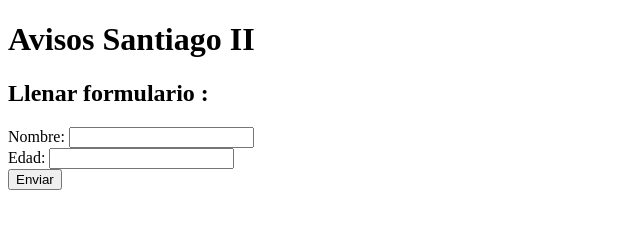
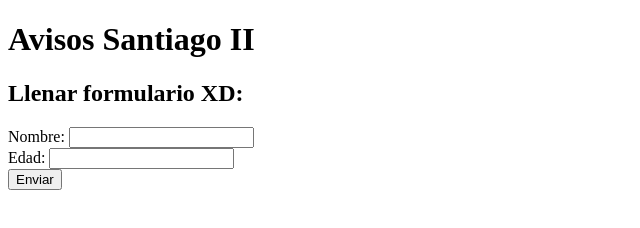
Before and after one commit to santiagosegundo/avisos, a plain HTML site: page index.html in a window 1280 px wide. Shown: the full height of the page, 0-640 px from the left. Drawn offline with Linux system fonts and the light colour scheme.

Commit message:
Update index.html

```diff
--- a/index.html
+++ b/index.html
@@ -7,7 +7,7 @@
 </head>
 <body>
     <h1>Avisos Santiago II</h1>
-    <h2>Llenar formulario :</h2>
+    <h2>Llenar formulario XD:</h2>
     <form id="miFormulario">
         Nombre: <input type="text" id="nombre"><br>
         Edad: <input type="number" id="edad"><br>
```
